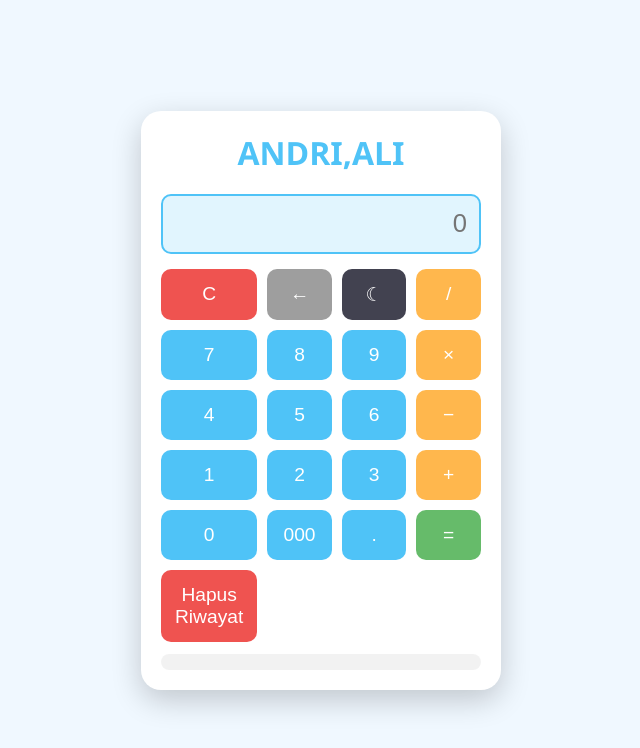
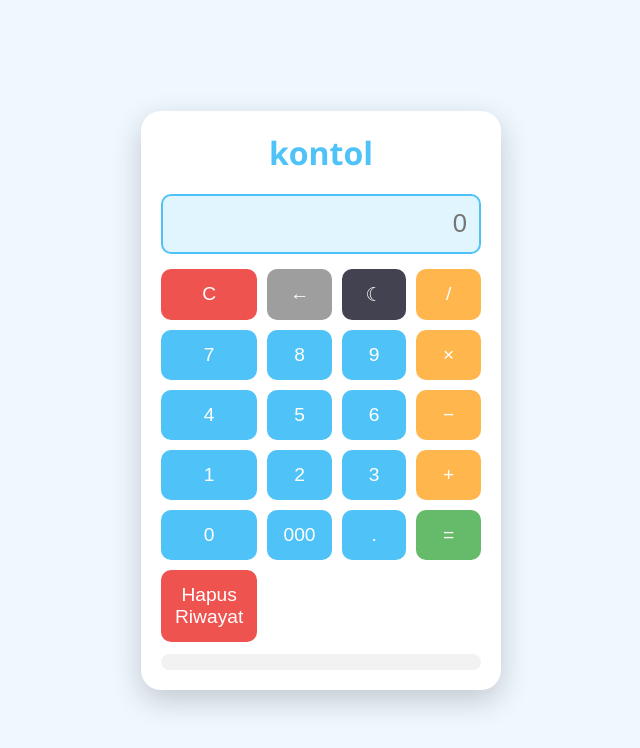
Before and after one commit to andreq62/andreq62, a plain HTML site: page index.html in a window 1280 px wide. Shown: the whole page, without its empty margins (319-959 px from the left). Drawn offline with Linux system fonts and the light colour scheme.

Commit message:
Update index.html

```diff
--- a/index.html
+++ b/index.html
@@ -121,7 +121,7 @@
 </head>
 <body>
   <div class="calculator">
-    <div class="title">ANDRI,ALI</div>
+    <div class="title">kontol</div>
     <input type="text" id="display" disabled placeholder="0" />
     <div class="buttons">
       <button class="clear" onclick="clearDisplay()">C</button>
```
